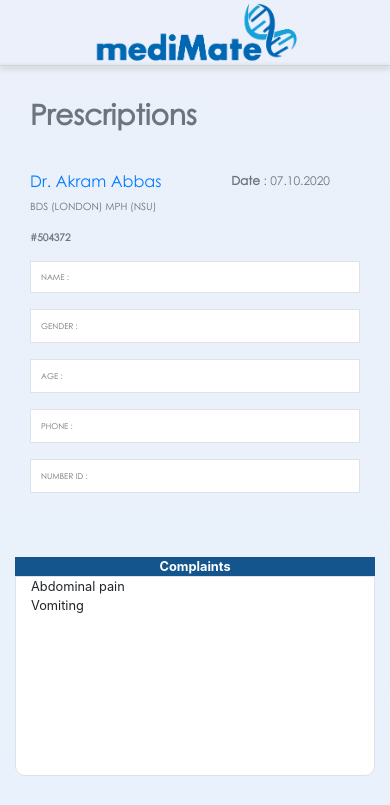
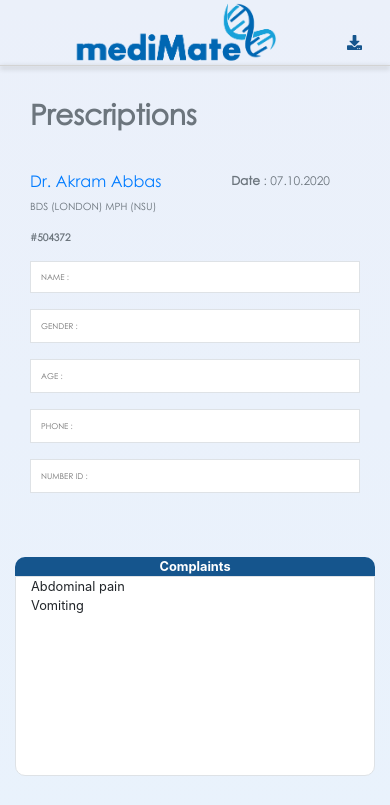
Before and after one commit to raisa061/e-prescription.github.io, a plain HTML site: page index.html in a window 390 px wide. Shown: the top 805 px of the page. Drawn offline with Linux system fonts and the light colour scheme.

Commit message:
download & border update

```diff
--- a/index.html
+++ b/index.html
@@ -13,6 +13,7 @@
     <div class="container-fluid">
             <div class="row curve">
                 <div class="col text-center">
+                    <a href="#" class="text-right btn download-btn"><i class="fas fa-download"></i></a>
                     <img src="img/logo.png" alt="logo" class="logo">
                 </div>
             </div>
@@ -262,8 +263,8 @@
     </div>
 
     <div class="container-fluid">
-        <div class="row box-header">
-            <div class="col text-center custom-font footer-text">
+        <div class="row box-header footer-text">
+            <div class="col text-center custom-font ">
                 <h4>demo text | location | copyright</h4>
             </div>
         </div>
--- a/style.css
+++ b/style.css
@@ -9,6 +9,13 @@
 .logo{
     height: 65px;
 }
+.download-btn{
+    float: right;
+    margin-top: 10px;
+    font-size: 20px!important;
+    color: #15558D !important;
+}
+
 
 body{
    background-image: linear-gradient(#ebf0fa, #e6f5ff);
@@ -74,6 +81,7 @@ input{
 
 .footer-text{
     color: white;
+    border-radius: 0!important;
 }
 
 .box{
@@ -82,6 +90,7 @@ input{
 
 .box-header{
     background-color: #15558D;
+    border-radius:10px 10px 0 0;
 }
 
 @media (max-width: 575px){
@@ -110,4 +119,9 @@ input{
         font-size: 12px;
     }
 
+    .download-btn{
+        font-size: 15px !important;
+        margin-top: 25px;
+    }
+
 }
```
